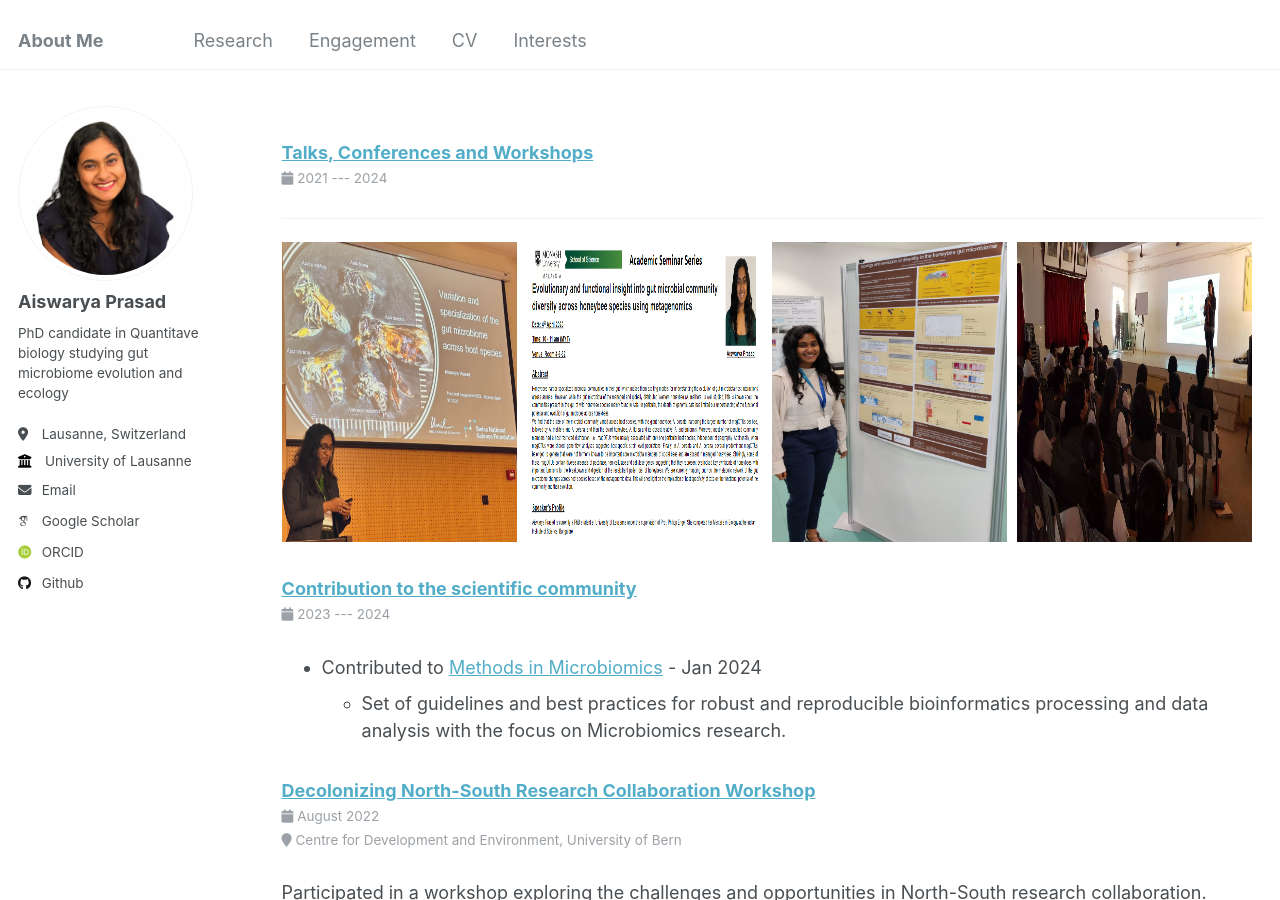
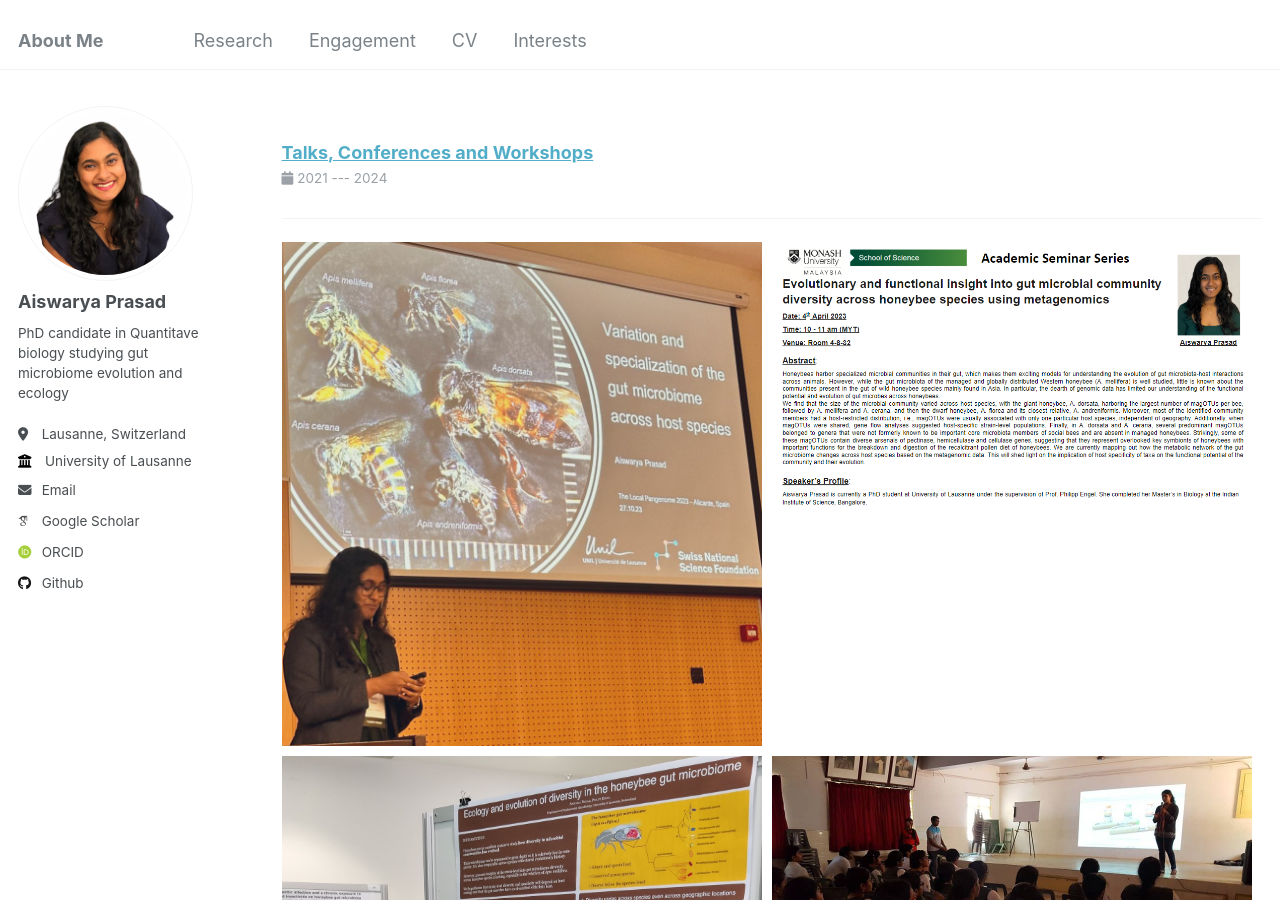
Before and after one commit to Aiswarya-prasad/aiswarya-prasad.github.io, a Jekyll site: the page built from _pages/engagement.md, in a window 1280 px wide and 900 px high. Built offline with Jekyll 4.4.1, drawn with Linux system fonts in a browser that asks for light colours; some web fonts are replaced; a script that is not in the unit is left out.

Commit message:
Syntax change, squash commit later or just ignore.

```diff
--- a/_includes/item-with-desc.html
+++ b/_includes/item-with-desc.html
@@ -69,16 +69,16 @@
         {% endif %}
         <!-- {% if post.content %}<p class="archive__item-excerpt" itemprop="description">{{ post.content | markdownify }}</p>{% endif %} -->
         {% if post.media %}
-        <div class="media-container" style="display: flex; align-items: flex-start;">
+        <div class="media-container" style="display: flex; flex-wrap: wrap; align-items: flex-start;">
             {% for media in post.media %}
-            <div style="margin-right: 10px;">
+            <div style="margin-right: 10px; margin-bottom: 10px; flex: 1 1 calc(50% - 10px); max-width: calc(50% - 10px);">
                 {% if media.path contains ".mp4" or media.path contains ".webm" or media.path contains ".ogg" %}
-                <video controls style="width: {{ media.width | default: '200' }}px; height: {{ media.height | default: '300' }}px;">
+                <video controls style="width: 100%; height: auto;">
                     <source src="{{ media.path | prepend: base_path }}" type="video/{{ media.path | split: '.' | last }}">
                     Your browser does not support the video tag.
                 </video>
                 {% else %}
-                <img src="{{ media.path | prepend: base_path }}" alt="{{ media.alt }}" style="width: {{ media.width | default: '200' }}px; height: {{ media.height | default: '300' }}px;" />
+                <img src="{{ media.path | prepend: base_path }}" alt="{{ media.alt }}" style="width: 100%; height: auto;" />
                 {% endif %}
             </div>
             {% endfor %}
```
Also changed, not shown: _pages/about.md (+5 -0 lines).
